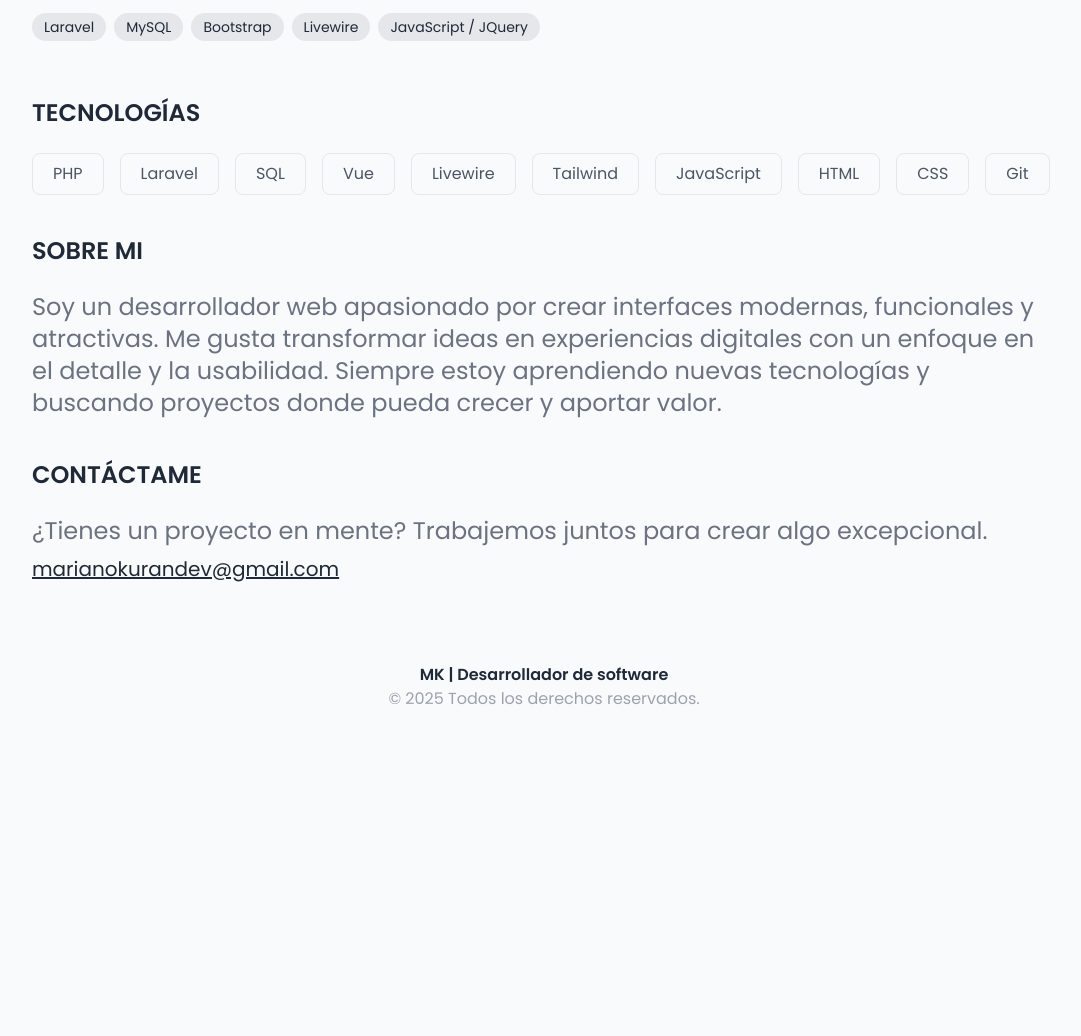
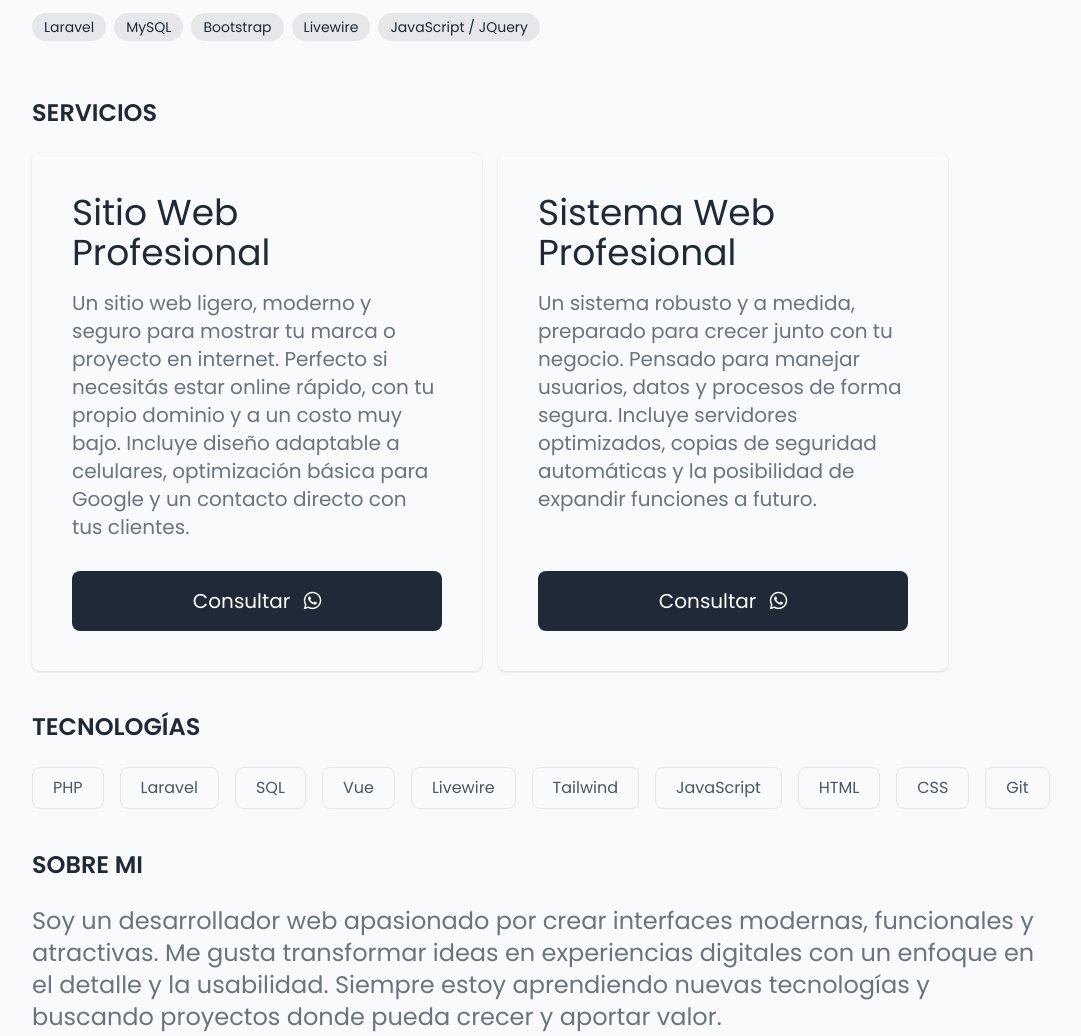
Before and after one commit to MarianoKuran/portfolio, a plain HTML site: page index.html in a window 1280 px wide. Shown: the part 1203-2239 px from the top of the page, without its empty margins (96-1177 px from the left). Before the commit the page ends 1938 px from the top, so only its background shows below. Drawn offline with nearby package versions, Linux system fonts and the light colour scheme.

Commit message:
Update index.html

```diff
--- a/index.html
+++ b/index.html
@@ -36,6 +36,7 @@
                             <a href="https://www.linkedin.com/in/mariano-kuran-software-developer" target="_blank" class="mr-4 py-1 rounded-lg duration-300 hover:cursor-pointer hover:text-blue-800">LinkedIn</a>
                             <a href="#contact" class="mr-4 py-1 rounded-lg duration-300 hover:cursor-pointer hover:text-gray-800">Contacto</a>
                             <a href="#selected-work" class="mr-4 py-1 rounded-lg duration-300 hover:cursor-pointer hover:text-gray-800">Proyectos</a>
+                            <a href="#services" class="mr-4 py-1 rounded-lg duration-300 hover:cursor-pointer hover:text-gray-800">Servicios</a>
                         </div>
                     </div>
                 </div>
@@ -70,6 +71,37 @@
                 </div>
             </section>
 
+            <!-- services -->
+            <section id="services" class="pb-10">
+                <h2 class="mb-6 font-semibold text-sm md:text-2xl text-gray-800 uppercase border-b md:border-none">Servicios</h2>
+                <div class="h-full flex flex-wrap gap-4 justify-center md:justify-start">
+                    <div class="w-full md:w-fit max-w-[450px] p-5 md:p-10 rounded-lg shadow hover:shadow-lg duration-200">
+                        <h3 class="text-2xl md:text-4xl text-gray-800">Sitio Web Profesional</h3>
+                        <p class="text-gray-500 my-4 md:text-xl max-h-[250px] min-h-[250px] overflow-hidden">
+                            Un sitio web ligero, moderno y seguro para mostrar tu marca o proyecto en internet. Perfecto si necesitás estar online rápido, con tu propio dominio y a un costo muy bajo. Incluye diseño adaptable a celulares, optimización básica para Google y un contacto directo con tus clientes.
+                        </p>
+                        <div class="md:mt-8">
+                            <button type="button" onclick="consultWebsite()" class="w-full px-5 py-2 md:py-4 rounded-lg bg-gray-800 hover:bg-gray-900 text-white md:text-xl" title="Consultar por whatsapp">
+                                Consultar
+                                <i class="fa-brands fa-whatsapp ms-2"></i>
+                            </button>
+                        </div>
+                    </div>
+                    <div class="w-full md:w-fit max-w-[450px] p-5 md:p-10 rounded-lg shadow hover:shadow-lg duration-200">
+                        <h3 class="text-2xl md:text-4xl text-gray-800">Sistema Web Profesional</h3>
+                        <p class="text-gray-500 my-4 md:text-xl max-h-[250px] min-h-[250px] overflow-hidden">
+                            Un sistema robusto y a medida, preparado para crecer junto con tu negocio. Pensado para manejar usuarios, datos y procesos de forma segura. Incluye servidores optimizados, copias de seguridad automáticas y la posibilidad de expandir funciones a futuro.
+                        </p>
+                        <div class="md:mt-8">
+                            <button type="button" onclick="consultSistem()"class="w-full px-5 py-2 md:py-4 rounded-lg bg-gray-800 hover:bg-gray-900 text-white md:text-xl" title="Consultar por whatsapp">
+                                Consultar
+                                <i class="fa-brands fa-whatsapp ms-2"></i>
+                            </button>
+                        </div>
+                    </div>
+                </div>
+            </section>
+
             <!-- skills -->
             <section id="skills" class="pb-10">
                 <h2 class="mb-6 font-semibold text-sm md:text-2xl text-gray-800 uppercase border-b md:border-none">Tecnologías</h2>
@@ -91,11 +123,11 @@
             <section id="about" class="pb-10">
                 <h2 class="mb-6 font-semibold text-sm md:text-2xl text-gray-800 uppercase border-b md:border-none">Sobre mi</h2>
                 <div class="h-full flex md:items-center">
-                    <div class="text-gray-500 md:text-2xl">
+                    <p class="text-gray-500 md:text-2xl">
                         Soy un desarrollador web apasionado por crear interfaces modernas, funcionales y atractivas.
                         Me gusta transformar ideas en experiencias digitales con un enfoque en el detalle y la usabilidad.
                         Siempre estoy aprendiendo nuevas tecnologías y buscando proyectos donde pueda crecer y aportar valor.
-                    </div>
+                    </p>
                 </div>
             </section>
 
@@ -113,5 +145,19 @@
                 <span class="text-gray-400">© 2025 Todos los derechos reservados.</span>
             </footer>
         </div>
+
+        <script>
+            var phone = "543856776615";
+            function consultWebsite() {
+                let message = encodeURIComponent("Hola, necesito una página web profesional.");
+                let url = `https://wa.me/${phone}?text=${message}`;
+                window.open(url, "_blank");
+            }
+            function consultSistem() {
+                let message = encodeURIComponent("Hola, necesito un sistema web profesional.");
+                let url = `https://wa.me/${phone}?text=${message}`;
+                window.open(url, "_blank");
+            }
+        </script>
     </body>
 </html>
```
